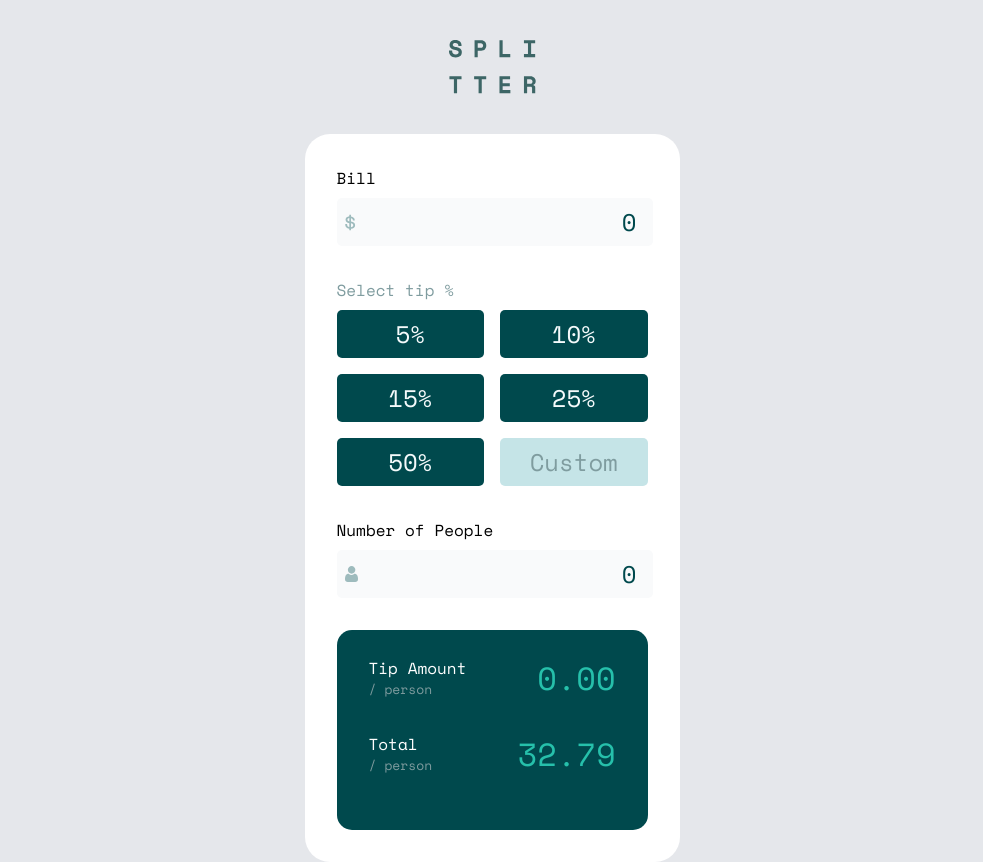
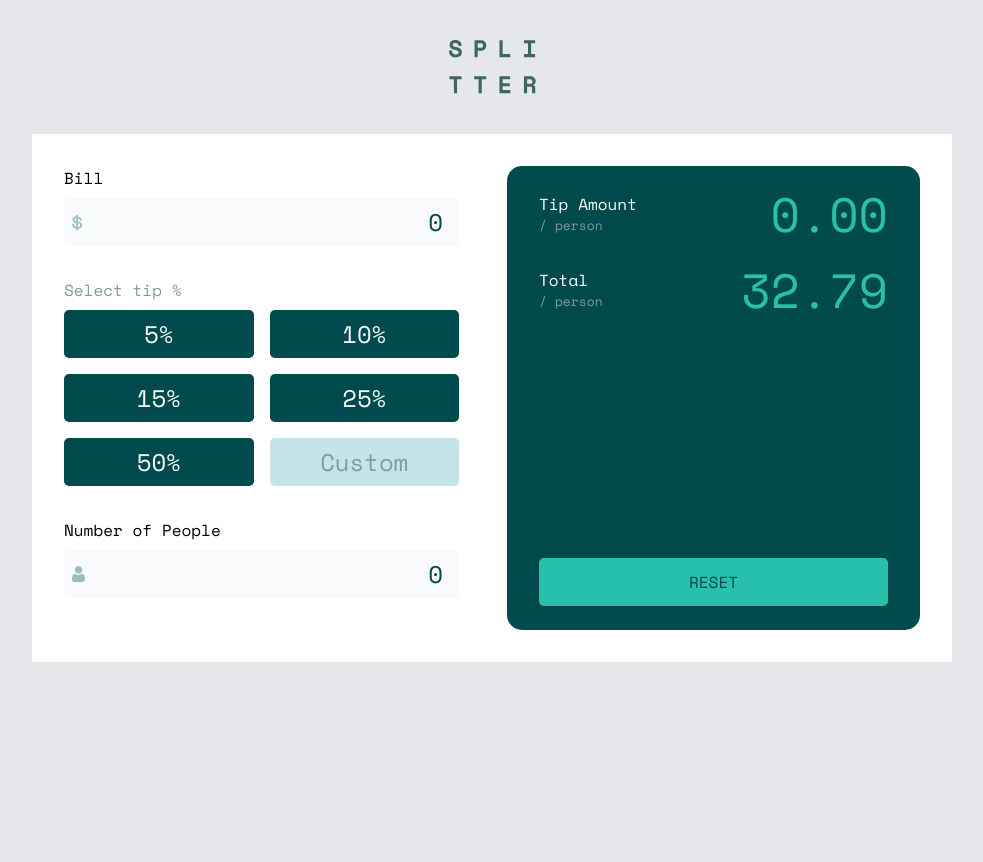
Before and after one commit to EstebanPastor/Tip-Calculator, a React (Vite) app: page / in a window 1280 px wide. Shown: the whole page, without its empty margins (148-1131 px from the left). After the commit the page ends 800 px from the top, so only its background shows below. Built offline with nearby package versions, Linux system fonts and the light colour scheme.

Commit message:
Add responsively styles for desktop, tablet and cellphone before start the logic part

```diff
--- a/src/components/Calculator.tsx
+++ b/src/components/Calculator.tsx
@@ -4,7 +4,8 @@ const Calculator = () => {
   const percents: number[] = [5, 10, 15, 25, 50];
 
   return (
-    <div className="bg-white p-8 w-93.75 m-auto rounded-[25px]">
+    <div className="bg-white p-8 w-93.75 m-auto rounded-[25px]my-10 md:w-152 md:py-12 md:px-20 lg:flex lg:w-230 lg:gap-12 lg:p-8">
+      <div className="lg:flex-1">
         <Input iconUrl="/images/icon-dollar.svg" label="Bill" value={0} />
         <h2 className="font-bold text-Grey-400 mb-2">Select tip %</h2>
         <div className="grid grid-cols-2 gap-4 mb-8">
@@ -18,6 +19,7 @@ const Calculator = () => {
           label="Number of People"
           value={0}
         />
+      </div>
       <Totals />
     </div>
   );
--- a/src/components/Input.tsx
+++ b/src/components/Input.tsx
@@ -16,7 +16,7 @@ const Input = ({ label, value, iconUrl }: Props) => {
       <div className="relative">
         <input
           id="bill"
-          className="bg-gray-50 rounded-[5px] focus:outline-1 focus:outline-Green-400 cursor-pointer h-12 text-right pr-4 text-2xl font-bold text-Green-900"
+          className="bg-gray-50 rounded-[5px] focus:outline-1 focus:outline-Green-400 cursor-pointer h-12 text-right pr-4 text-2xl font-bold text-Green-900 w-full"
           type="text"
           value={value}
         />
--- a/src/components/PercentageButton.tsx
+++ b/src/components/PercentageButton.tsx
@@ -10,7 +10,7 @@ const PercentageButton = ({ percent, isCustom = false }: Props) => {
 
   return (
     <button
-      className={`text-2xl font-bold rounded-[5px] w-full h-12 cursor-pointer ${styles}`}
+      className={`transition-colors text-2xl font-bold rounded-[5px] w-full h-12 cursor-pointer ${styles}`}
     >
       {isCustom ? "Custom" : `${percent}%`}
     </button>
--- /dev/null
+++ b/src/components/ResetButton.tsx
@@ -0,0 +1,13 @@
+interface Props {
+  text: string;
+}
+
+const ResetButton = ({ text }: Props) => {
+  return (
+    <button className="bg-Green-400 text-Green-900 uppercase font-bold text-center h-12 w-full rounded-[5px] cursor-pointer hover:bg-Green-200 transition-colors">
+      {text}
+    </button>
+  );
+};
+
+export default ResetButton;
--- a/src/components/TotalItem.tsx
+++ b/src/components/TotalItem.tsx
@@ -10,7 +10,7 @@ const TotalItem = ({ text, value }: Props) => {
         <p className="font-bold">{text}</p>
         <p className="text-[13px] text-Grey-400">/ person</p>
       </div>
-      <p className="font-bold text-[32px] text-Green-400">{value.toFixed(2)}</p>
+      <p className="font-bold text-[32px] text-Green-400 md:text-5xl">{value.toFixed(2)}</p>
     </div>
   );
 };
--- a/src/components/Totals.tsx
+++ b/src/components/Totals.tsx
@@ -1,10 +1,13 @@
-import { TotalItem } from "../components";
+import { TotalItem, ResetButton } from "../components";
 
 const Totals = () => {
   return (
-    <div className="bg-Green-900 rounded-[15px] py-6 text-white px-8">
-      <TotalItem text="Tip Amount" value={0} />
-      <TotalItem text="Total" value={32.79} />
+    <div className="bg-Green-900 rounded-[15px] py-6 text-white px-8 lg:w-103.25 lg:flex lg:flex-col lg:justify-between">
+      <div>
+        <TotalItem text="Tip Amount" value={0} />
+        <TotalItem text="Total" value={32.79} />
+      </div>
+      <ResetButton text="Reset" />
     </div>
   );
 };
--- a/src/components/index.ts
+++ b/src/components/index.ts
@@ -3,3 +3,4 @@ export { default as Calculator } from "./Calculator";
 export { default as PercentageButton } from "./PercentageButton";
 export { default as Totals } from "./Totals";
 export { default as TotalItem } from "./TotalItem";
+export { default as ResetButton } from "./ResetButton";
```
Lines whose indentation alone changed are shown as unchanged.
